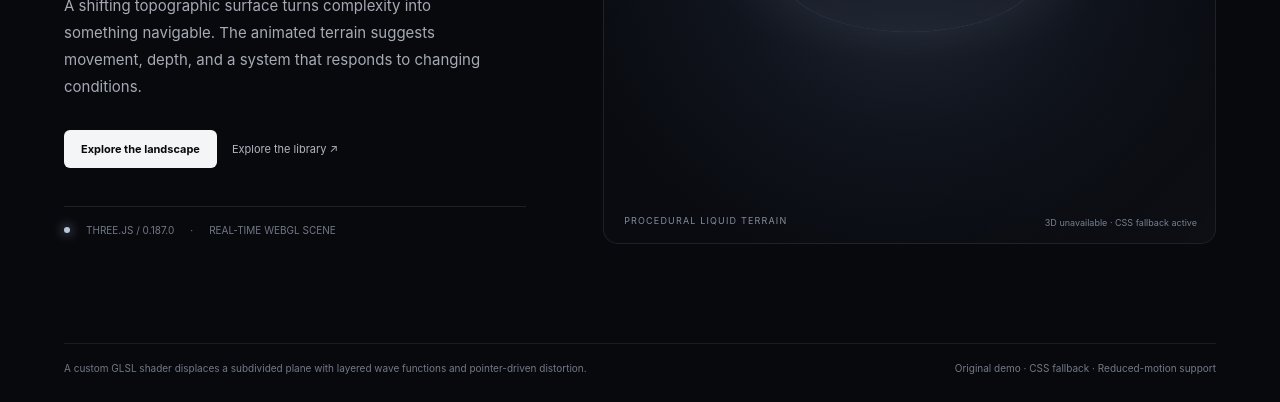
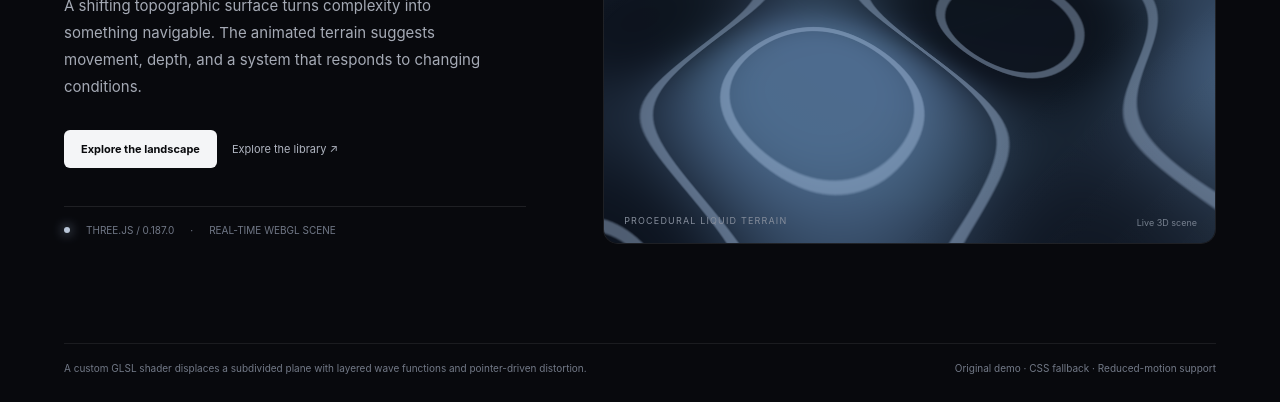
Before and after one commit to deputy-proxy/de9er, a plain HTML site: page design-intelligence/examples/liquid-topography-field/index.html in a window 1280 px wide. Shown: the part 456-858 px from the top of the page. Drawn offline with nearby package versions, Linux system fonts and the light colour scheme; animation ran at ten frames a second.

Commit message:
Implement advanced Three.js scene: liquid-topography-field

```diff
--- a/design-intelligence/examples/liquid-topography-field/index.html
+++ b/design-intelligence/examples/liquid-topography-field/index.html
@@ -69,7 +69,7 @@
     const camera = new THREE.PerspectiveCamera(38, 1, 0.1, 100);
     camera.position.set(0, 2.8, 9);
     let renderer, active = true, visible = true, disposed = false;
-    const clock = new THREE.Timer();
+    const clock = new THREE.Timer(); clock.connect(document);
     const pointer = new THREE.Vector2();
     const targetPointer = new THREE.Vector2();
 
@@ -81,6 +81,7 @@
       renderer.toneMapping = THREE.ACESFilmicToneMapping;
       renderer.toneMappingExposure = 1.15;
       scene.fog = new THREE.FogExp2(0x0a0d14, 0.035);
+      const geometry=new THREE.PlaneGeometry(15,10,220,150);const material=new THREE.ShaderMaterial({uniforms:{uTime:{value:0},uPointer:{value:new THREE.Vector2()}},vertexShader:`uniform float uTime;uniform vec2 uPointer;varying vec2 vUv;varying float vHeight;void main(){vUv=uv;vec3 p=position;float a=sin(p.x*1.15+uTime*.55)*.34;float b=cos(p.y*1.45-uTime*.38)*.24;float c=sin((p.x+p.y)*.72+uTime*.3)*.19;float d=exp(-length((uv-.5-uPointer*.13)*vec2(1.0,1.4))*5.0)*.18*sin(uTime*1.8);p.z+=a+b+c+d;vHeight=p.z;gl_Position=projectionMatrix*modelViewMatrix*vec4(p,1.0);}`,fragmentShader:`varying vec2 vUv;varying float vHeight;uniform float uTime;void main(){float bands=sin(vHeight*13.0+uTime*.35)*.5+.5;vec3 deep=vec3(.055,.085,.13);vec3 light=vec3(.42,.58,.76);vec3 col=mix(deep,light,smoothstep(-.48,.72,vHeight)*.72);float contour=smoothstep(.94,.985,bands);col=mix(col,vec3(.72,.82,.95),contour*.42);float vignette=1.0-smoothstep(.15,.9,length(vUv-.5));gl_FragColor=vec4(col*(.65+.35*vignette),.94);}`,transparent:true,side:THREE.DoubleSide});const terrain=new THREE.Mesh(geometry,material);terrain.rotation.x=-.82;terrain.position.y=-.2;scene.add(terrain);const grid=new THREE.GridHelper(18,44,0x4b607a,0x29384d);grid.position.y=-2.05;grid.material.transparent=true;grid.material.opacity=.13;scene.add(grid);scene.add(new THREE.AmbientLight(0x9eb8d8,1.1));const light=new THREE.DirectionalLight(0xb8d2f4,2.4);light.position.set(-3,5,5);scene.add(light);
       undefined
       function resize(){
         const width = Math.max(1, stage.clientWidth), height = Math.max(1, stage.clientHeight);
@@ -92,7 +93,7 @@
       }
       function render(time){
         pointer.lerp(targetPointer, .035);
-        material.uniforms.uTime.value = time; material.uniforms.uPointer.value.copy(pointer); terrain.rotation.z = Math.sin(time*.12)*.04; terrain.position.y = Math.sin(time*.22)*.08;
+        material.uniforms.uTime.value=time;material.uniforms.uPointer.value.copy(pointer);terrain.rotation.z=Math.sin(time*.12)*.04;terrain.position.y=Math.sin(time*.22)*.08;
         renderer.render(scene,camera);
       }
       function loop(){
```
